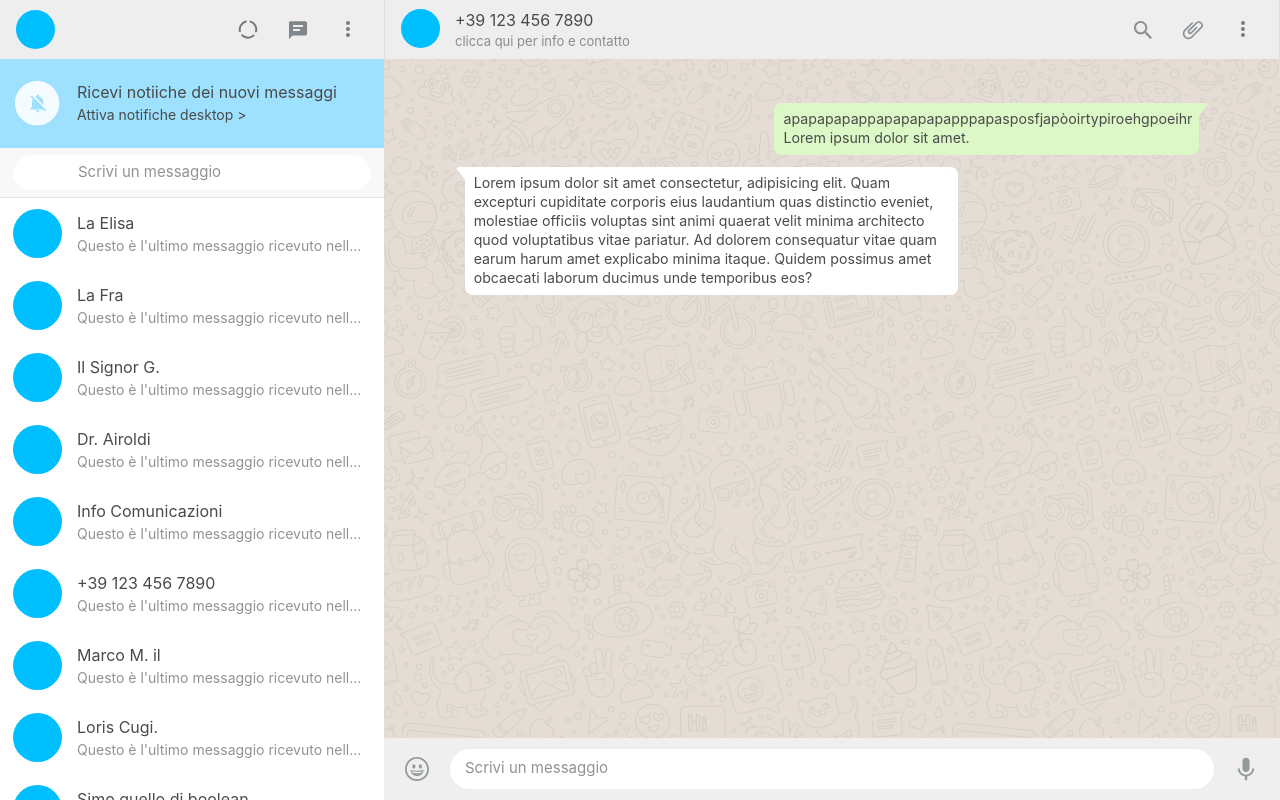
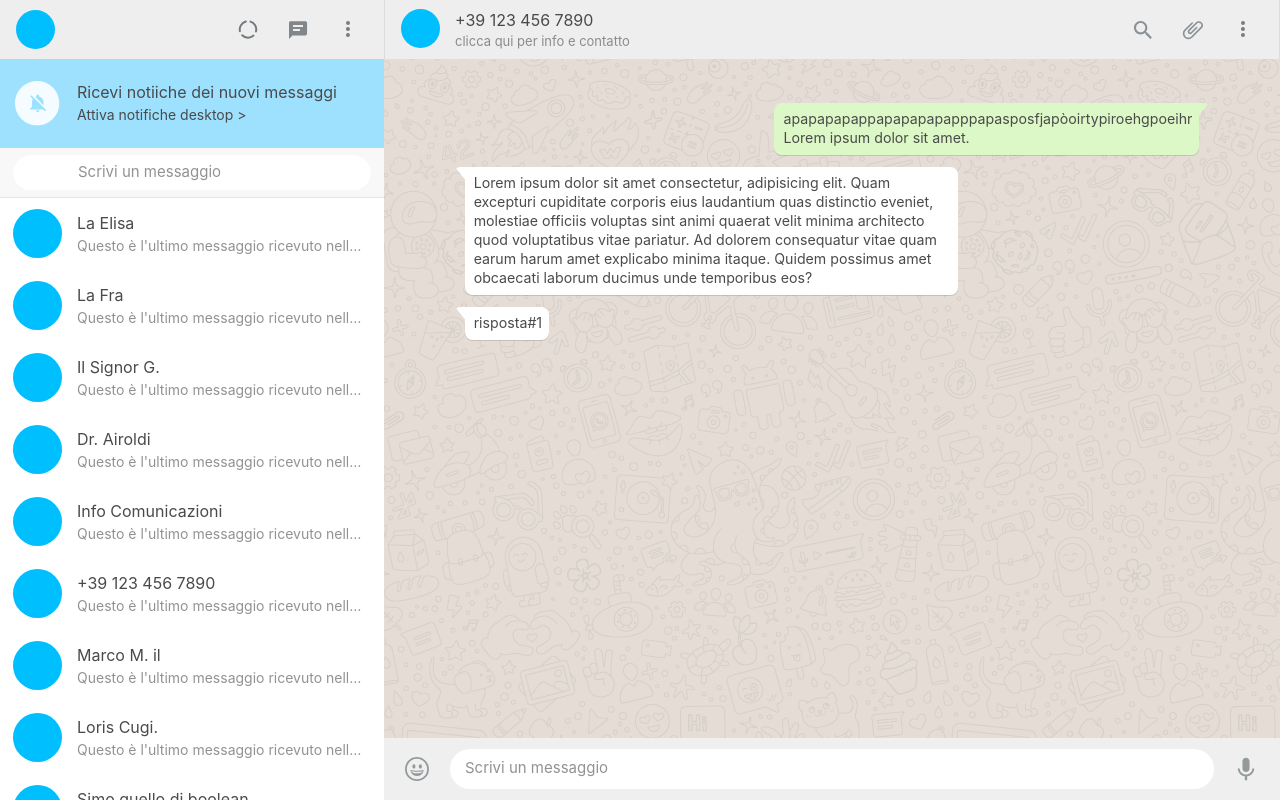
Before and after one commit to ElleDlag/js-html-css-boolzap, a plain HTML site: page index.html in a window 1280 px wide. Both pictures are taken after a click on the button 1246 px from the left and 770 px from the top of the page. Drawn offline with nearby package versions, Linux system fonts and the light colour scheme.

Commit message:
insert msg in interval

```diff
--- a/assets/base/variables.css
+++ b/assets/base/variables.css
@@ -1,5 +1,6 @@
 :root{
     --main-shadow: 0 1px 1px 0 rgba(0,0,0,.06), 0 2px 5px 0 rgba(0,0,0,.2);
+    --msg-shadow:0 1px 0.5px rgba(0,0,0,.13);
     --aqua-wtp:#009688;
     --grey-wtp1:#dadbd4;
     --grey-wtp2:#F7F9FA;
--- a/assets/components/components.css
+++ b/assets/components/components.css
@@ -291,7 +291,7 @@ padding:8px 32px 8px 65px
     z-index: 1;
 }
 .input-text:focus{
-    outline:none
+    outline:none;
 }
 /* #endregion */
 
@@ -330,6 +330,7 @@ padding:8px 32px 8px 65px
     position: relative;
     font-size: 1.42rem;
     line-height: 1.9rem;
+    box-shadow: var(--msg-shadow);
 }
 .wtp_msg-box:after{
     content: "";
@@ -363,6 +364,7 @@ padding:8px 32px 8px 65px
 .wtp_msg-text{
     overflow-x: hidden;
     word-wrap: break-word;
+    white-space: pre-line;
 }
 /* #endregion */
 
@@ -410,12 +412,16 @@ padding:8px 32px 8px 65px
         ✓ aggiungere break o wrap a lista contatti (l'ellipse)
         ✓ ottimizzato controlli keyboard;
         ✓ on click su contatto fare l'highlight di selezione
+        ✓ fixare shift+enter in modo che faccia una nuova linea
+        ✓ corregge come per lo spazio, se vengo inseriti solo caratteri enter
+        ✓ ottimizzata la ricerca con reg ex degli spazi bianchi
         - correggere lo spazio nel caso di testi sequenziali, fare in modo che non prenda i precedenti
         - aggiungere pic dinamicamente (slezionando pic da cartella attenzione al nome)
         - aggiungere le icone all'input-search della lista contatti
         - aggiungere in hover su contatti e in click su selezione messaggio, il traingolo per il menu
         - ottimizzare il toggle nei controlli keyCode e fare la funzione recursiva sugli input
-        - fixare shift+enter in modo che faccia una nuova linea
+
+
 
 
 
@@ -424,5 +430,5 @@ padding:8px 32px 8px 65px
     casi secondari da fixare:
         ✓ fixare la lunghezza nel caso di una stringa senza spazi oltre il 65%;
         ✓ fixare il responsive dei bubbles una volta raggiunta min-witdh:648px
-        - aggiungere ombra ai messaggi
+        ✓ aggiungere ombra ai messaggi
 */
--- a/assets/js/main.js
+++ b/assets/js/main.js
@@ -1,6 +1,8 @@
 $(function(){
     var countMyMsg = 0;
     var spaceMsg = false;
+    var myMsgText = $('.wtp-msg-area .input-text');
+    var checkTime;
 
     // ------------
     //  FUNCTIONS
@@ -14,39 +16,39 @@ $(function(){
         var n = 0;
         var inputLenght = $('.wtp-msg-area .input-text').text().length;
 
-        for (var i = 0; i < inputLenght; i++) {
-            if($('.wtp-msg-area .input-text').text().charCodeAt(i) == 32){ n++ }
-        }
-        if (n === inputLenght){
+
+        //if input have only white space
+        var checkText= myMsgText.text()
+        if (/^\s*$/.test(checkText)) {
             spaceMsg = true;
         }
 
 
-        if(!($('.wtp-msg-area .input-text').text() == "") && spaceMsg == false){
+        if(!($(myMsgText).text() == "") && spaceMsg == false){
             var domMyMsg = $('.wtp_area-box-msg.wtp-sent');
             var myMsg =$(domMyMsg).first().clone();
             var outputText = $(myMsg).find('span')
-            $(outputText).text($('.wtp-msg-area .input-text').text());
+
+            $(outputText).text($(myMsgText).text())
             $('.wtp-list_msg-area').append(myMsg);
             countMyMsg++
         }
-        if(countMyMsg > 0){
+        //if is sequencial messages
+        /* if(countMyMsg > 0){
             $(domMyMsg).addClass('seq')
-        }
+        } */
         $('.wtp-wrapper-btn #LayerSent').css('display', 'none');
         $('.wtp-wrapper-btn #LayerMic').css('display', 'block');
-        $('.wtp-msg-area .input-text').text("")
+        $(myMsgText).text("")
         spaceMsg = false
+        checkTime = setTimeout(botMsg, 2000)
     }
-
     function findInNameContact(){
         var idItem = $('.wtp-wrapper-list .wtp-usr-identifier');
         var whatFind = $('.wtp-list-user .input-text').text()
         var pattern = new RegExp(whatFind, "i");
         if(whatFind != ""){
-
             $(this).parents('.wtp-wrapper-item').css('display', 'block')
-
             $(idItem).each(function () {
                 if(!(pattern.test($(this).text()))){
                     $(this).parents('.wtp-wrapper-item').css('display', 'none')
@@ -59,8 +61,20 @@ $(function(){
         //variante ma senza case sensitive
         //$('.wtp-wrapper-list .wtp-usr-identifier:contains("La")').css('background-color', 'khaki')
 
-}
-
+    }
+    function botMsg(){
+        var checkParent = document.querySelector('.wtp-input_msg-area .input-text');
+        var checkFocus =  $('.input-text:focus')[0];
+        var n = 3000;
+        var msgIndex = ['risposta#1', 'risposta#2', 'risposta#3','risposta#4','risposta#5'];
+        var domPcMsg = $('.wtp_area-box-msg.wtp-recived');
+        var pcMsg =$(domPcMsg).first().clone();
+        var outputPcText = $(pcMsg).find('span')
+        $(outputPcText).text(msgIndex[0])
+        if(checkFocus == checkParent){
+           alert('vuoi scrivere dell\'altro?')
+        } else {$('.wtp-list_msg-area').append(pcMsg); }
+    }
 
     // ------------
     //  EXECUTION
@@ -73,16 +87,13 @@ $(function(){
 
     $('.wtp-msg-area .input-text').on({
         'keydown':function(e){
+
+
             if(e.keyCode == 13 && !e.shiftKey){
                 e.preventDefault();
                 $('.wtp-msg-area .input-text').submit();
-            } else if (e.keyCode == 13 && e.shiftKey){
-                $(this).append('CIAO');
-                //bloccata qui il cursore dovrebbe andare alla fine della parola da sostituire con '\r'
-                //la parola è solo per test
-                //ho provato con dei plugin per spostare il cursore ma non funzionano
-                //help!!!!!!
             }
+
             if($('.wtp-msg-area .input-text').text().length === 0) {
                 $('.input-placeholder').removeClass('off')
                 $('.wtp-wrapper-btn #LayerSent').css('display', 'none');
@@ -103,7 +114,6 @@ $(function(){
         }
     })
 
-
     $('.wtp-list-user .input-text').on({
         'keyup':  function(){
             var whatFind = $('.wtp-list-user .input-text').text()
--- a/index.html
+++ b/index.html
@@ -369,13 +369,12 @@
                     <div class="wtp-list_msg-area">
                         <div class="wtp_area-box-msg wtp-sent">
                             <div class="wtp_msg-box sent">
-                                    <span class="wtp_msg-text">
-                                        apapapapappapapapapapppapasposfjapòoirtypiroehgpoeihr
-                                        <br>Lorem ipsum dolor sit amet.
+                                    <span class="wtp_msg-text">apapapapappapapapapapppapasposfjapòoirtypiroehgpoeihr
+                                        Lorem ipsum dolor sit amet.
                                     </span>
                             </div>
                         </div>
-                        <div class="wtp_area-box-msg">
+                        <div class="wtp_area-box-msg wtp-recived">
                                 <div class="wtp_msg-box received">
                                     <span class="wtp_msg-text">Lorem ipsum dolor sit amet consectetur, adipisicing elit. Quam excepturi cupiditate corporis eius laudantium quas distinctio eveniet, molestiae officiis voluptas sint animi quaerat velit minima architecto quod voluptatibus vitae pariatur. Ad dolorem consequatur vitae quam earum harum amet explicabo minima itaque. Quidem possimus amet obcaecati laborum ducimus unde temporibus eos?</span>
                                 </div>
@@ -390,7 +389,7 @@
                         <div class="wtp_wrapper-input-msg">
                             <div class="bck_input-msg flex-this">
                                 <div class="input-placeholder">Scrivi un messaggio</div>
-                                <div class="input-text" contenteditable="true"></div>
+                                <div class="input-text" contenteditable="true" disabled></div>
                             </div>
                         </div>
                     <div class="wtp-wrapper-btn">
```
Also changed, not shown: assets/css/main.css (line endings or trailing spaces).
